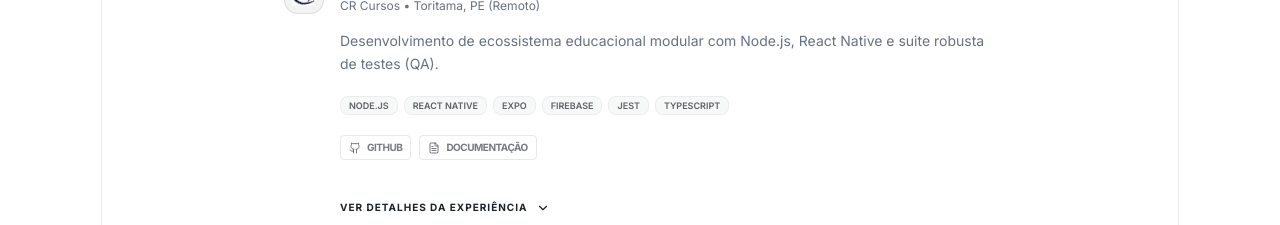
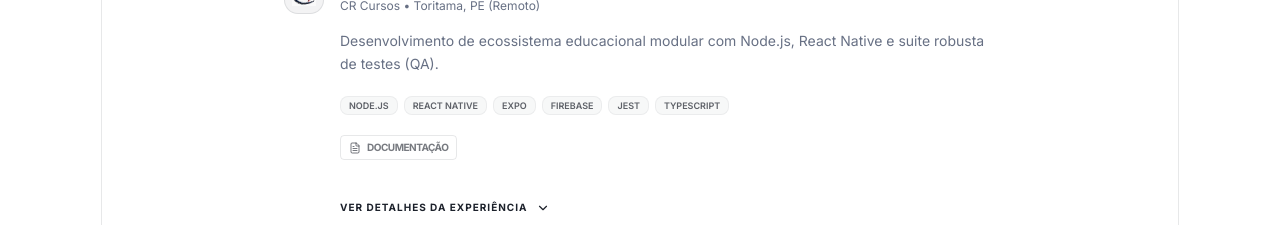
Before and after one commit to micaellimaj/portfolio, a Next.js app in the folder Typefolio-1.0.0/: page / in a window 1280 px wide. Shown: the part 4840-5065 px from the top of the page. Built offline with nearby package versions, Linux system fonts and the light colour scheme.

Commit message:
Atualização portfólio

```diff
--- a/Typefolio-1.0.0/src/app/components/home/experience/index.tsx
+++ b/Typefolio-1.0.0/src/app/components/home/experience/index.tsx
@@ -87,7 +87,6 @@ const Experience = () => {
             roles: ["Node.js", "React Native", "Expo", "Firebase", "Jest", "TypeScript"],
             shortSummary: "Desenvolvimento de ecossistema educacional modular com Node.js, React Native e suite robusta de testes (QA).",
             projectLinks: [
-                { label: "GitHub", url: "https://github.com/micaellimaj/CR_Cursos_App", icon: <Github size={12} /> },
                 { label: "Documentação", url: "https://docs.google.com/document/d/1Nd0ikyZJDA96FFro96SFDu_jHJm8G6StRQycPI-udqc/edit?tab=t.0", icon: <FileText size={12} /> }
             ],
             fullDetails: {
```
